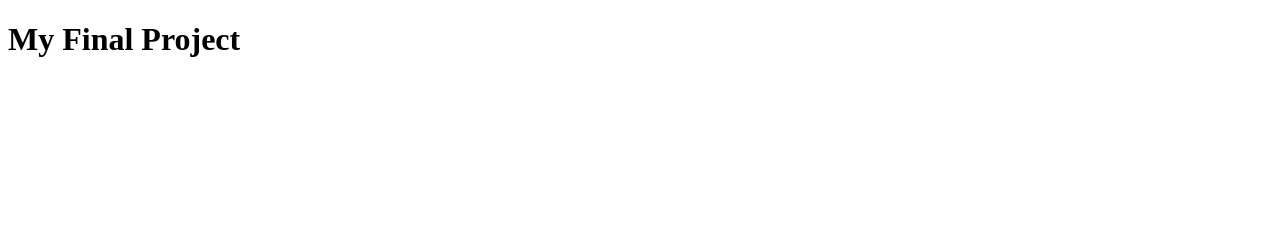
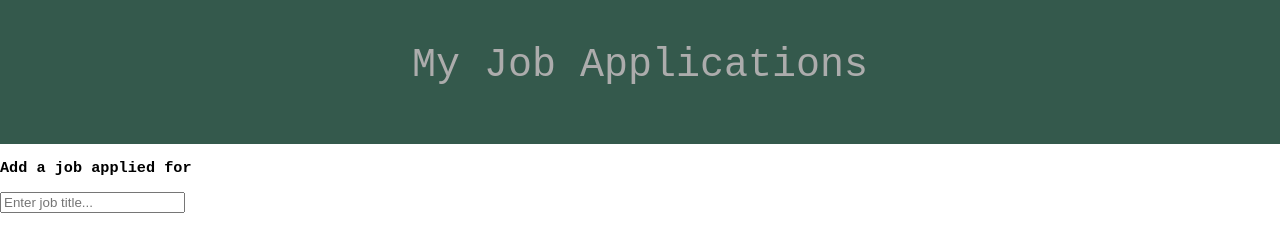
Before and after one commit to samanthamarberger/Phase-1-Final-Project, a plain HTML site: page index.html in a window 1280 px wide. Drawn offline with Linux system fonts and the light colour scheme.

Commit message:
added form

```diff
--- a/index.html
+++ b/index.html
@@ -1,12 +1,29 @@
 <!DOCTYPE html>
-<html lang="en">
+<html lang="en" dir="ltr">
     <head>
         <meta charset="UTF-8">
         <meta http-equiv="X-UA-Compatible" content="IE=edge">
         <meta name="viewport" content="width=device-width, initial-scale=1.0">
-        <title>Document</title>
+        <title>Your Job Application Tracker</title>
+        <link rel="stylesheet" href="index.css"/>
     </head>
     <body>
-        <h1>My Final Project</h1>
+        <div id="application-header">
+            <h1 class="title">My Job Applications</h1>
+        </div>
+
+        <div class="container">
+            <form class="add-job-form">
+                <h3>Add a job applied for</h3>
+
+                <input
+                type="text"
+                name="Job name"
+                value=""
+                placeholder="Enter job title..."
+                class="input-text"
+                />
+
+        </div>
     </body>
 </html>
```
